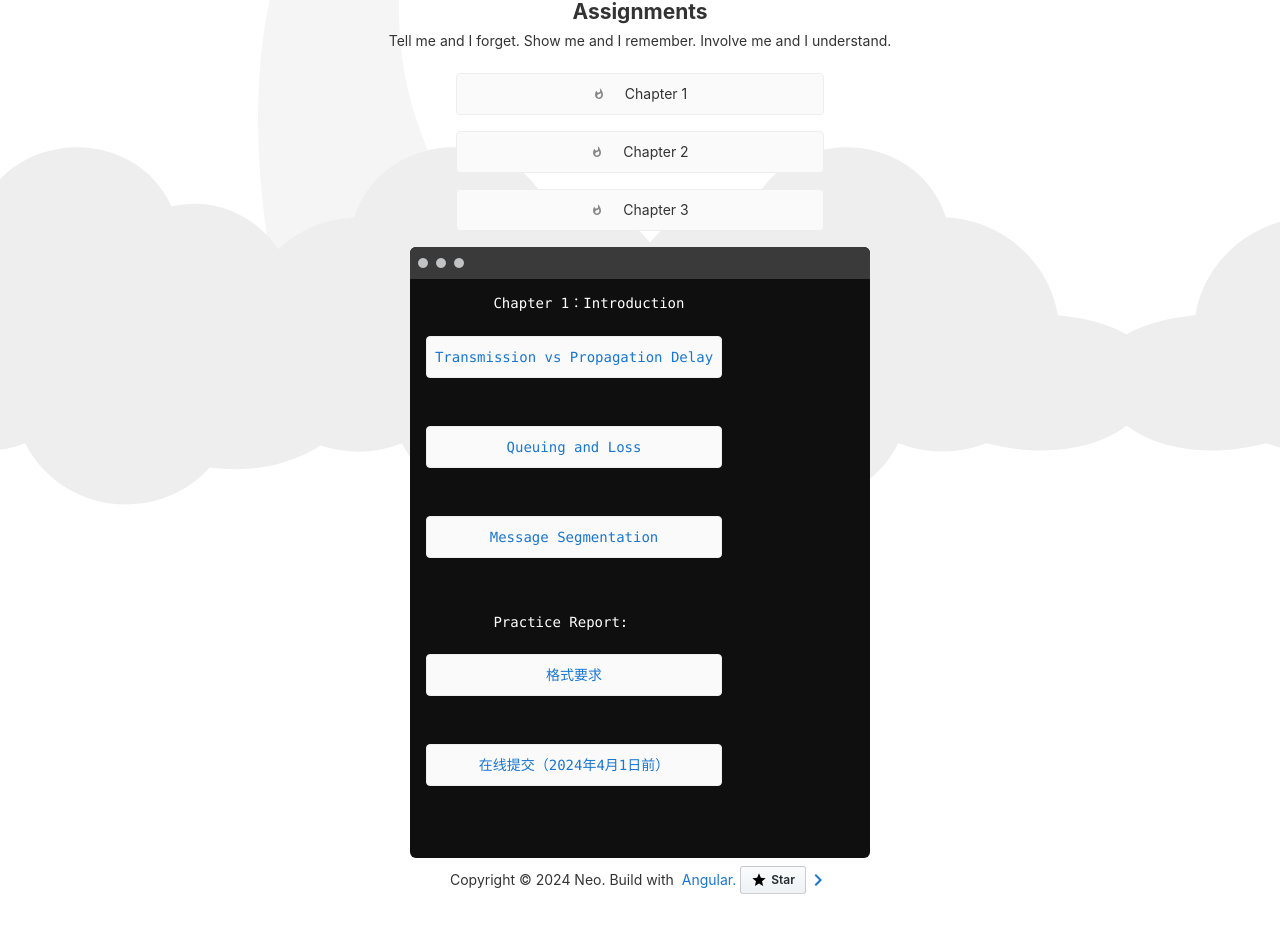
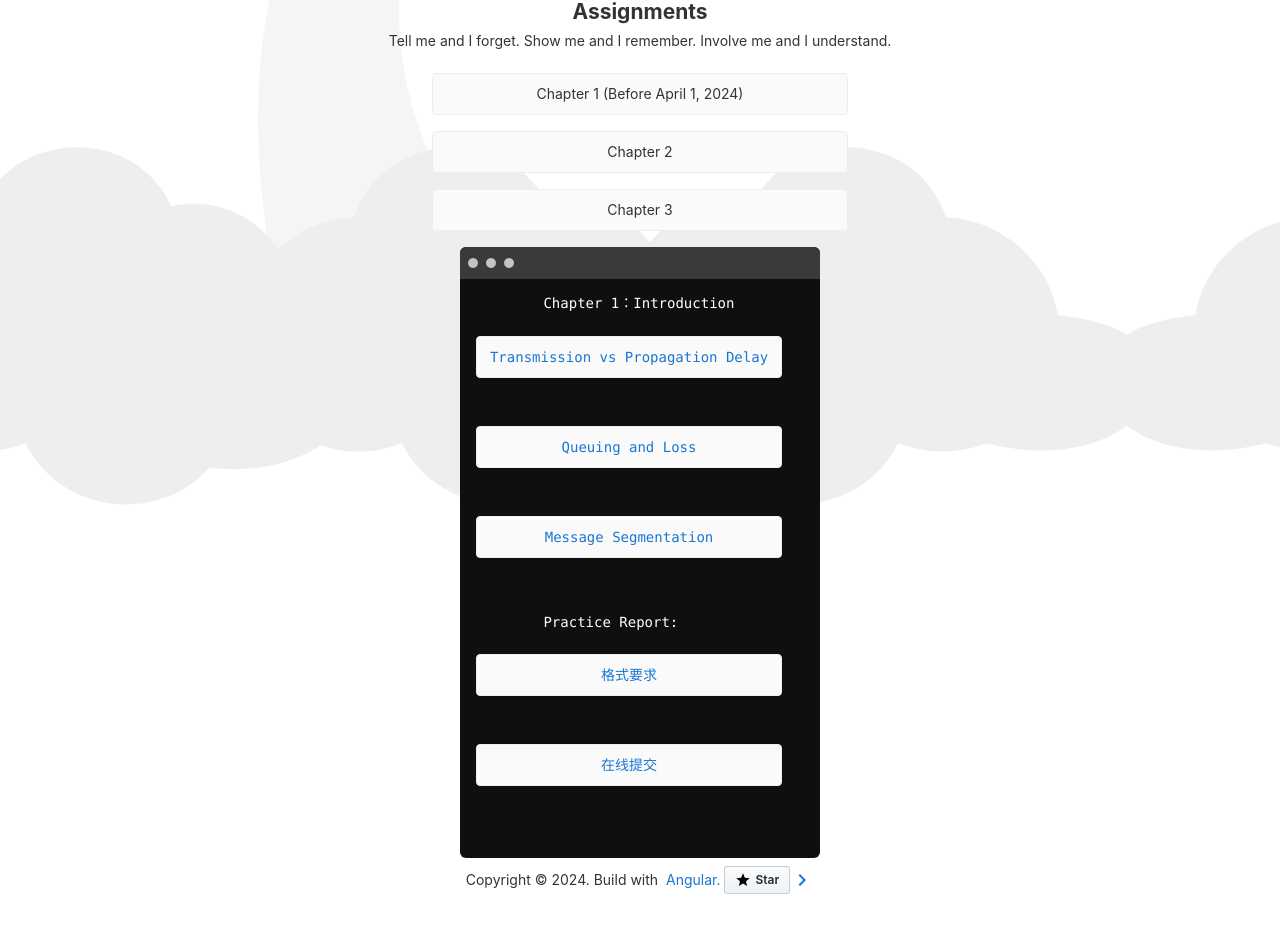
Before and after one commit to walkman617/cn-angular-app, an Angular app: page / in a window 1280 px wide. Shown: the part 391-1317 px from the top of the page. Built offline with nearby package versions, Linux system fonts and the light colour scheme.

Commit message:
Update app.component.html

```diff
--- a/src/app/app.component.html
+++ b/src/app/app.component.html
@@ -100,7 +100,7 @@
     border: 1px solid #eee;
     background-color: #fafafa;
     height: 32px;
-    width: 270px;
+    width: 280px;
     margin: 0 8px 12px;
     padding: 12px;
     display: flex;
@@ -117,7 +117,7 @@
 
   .card.card-small {
     height: 16px;
-    width: 168px;
+    width: 180px;
   }
 
   .card-container .card:not(.highlight-card) {
@@ -176,7 +176,7 @@
   .terminal {
     position: relative;
     width: 80%;
-    max-width: 460px;
+    max-width: 360px;
     border-radius: 6px;
     padding-top: 45px;
     margin-top: 8px;
@@ -377,17 +377,14 @@
 
   <div class="card-container">
     <div class="card card-small" (click)="selection.value = 'default'" tabindex="0">
-      <svg class="material-icons" xmlns="http://www.w3.org/2000/svg" width="24" height="24" viewBox="0 0 48 24"><path d="M13.5.67s.74 2.65.74 4.8c0 2.06-1.35 3.73-3.41 3.73-2.07 0-3.63-1.67-3.63-3.73l.03-.36C5.21 7.51 4 10.62 4 14c0 4.42 3.58 8 8 8s8-3.58 8-8C20 8.61 17.41 3.8 13.5.67zM11.71 19c-1.78 0-3.22-1.4-3.22-3.14 0-1.62 1.05-2.76 2.81-3.12 1.77-.36 3.6-1.21 4.62-2.58.39 1.29.59 2.65.59 4.04 0 2.65-2.15 4.8-4.8 4.8z"/></svg>
-      <span>Chapter 1</span>
+      <span>Chapter 1 (Before April 1, 2024)</span>
     </div>
 
     <div class="card card-small" (click)="selection.value = 'Queuing'" tabindex="0">
-      <svg class="material-icons" xmlns="http://www.w3.org/2000/svg" width="24" height="24" viewBox="0 0 48 24"><path d="M13.5.67s.74 2.65.74 4.8c0 2.06-1.35 3.73-3.41 3.73-2.07 0-3.63-1.67-3.63-3.73l.03-.36C5.21 7.51 4 10.62 4 14c0 4.42 3.58 8 8 8s8-3.58 8-8C20 8.61 17.41 3.8 13.5.67zM11.71 19c-1.78 0-3.22-1.4-3.22-3.14 0-1.62 1.05-2.76 2.81-3.12 1.77-.36 3.6-1.21 4.62-2.58.39 1.29.59 2.65.59 4.04 0 2.65-2.15 4.8-4.8 4.8z"/></svg>
       <span>Chapter 2</span>
     </div>
 
     <div class="card card-small" (click)="selection.value = 'Message'" tabindex="0">
-      <svg class="material-icons" xmlns="http://www.w3.org/2000/svg" width="24" height="24" viewBox="0 0 48 24"><path d="M13.5.67s.74 2.65.74 4.8c0 2.06-1.35 3.73-3.41 3.73-2.07 0-3.63-1.67-3.63-3.73l.03-.36C5.21 7.51 4 10.62 4 14c0 4.42 3.58 8 8 8s8-3.58 8-8C20 8.61 17.41 3.8 13.5.67zM11.71 19c-1.78 0-3.22-1.4-3.22-3.14 0-1.62 1.05-2.76 2.81-3.12 1.77-.36 3.6-1.21 4.62-2.58.39 1.29.59 2.65.59 4.04 0 2.65-2.15 4.8-4.8 4.8z"/></svg>
       <span>Chapter 3</span>
     </div>
 
@@ -404,7 +401,7 @@
         <br/>
         Practice Report:
         <a class="card" target="_blank" rel="noopener" href="https://docs.qq.com/doc/DYlF1RVZjREhFZUlz">格式要求</a>
-        <a class="card" target="_blank" rel="noopener" href="https://docs.qq.com/form/page/DYmpNbGdyRk1GRk5l">在线提交（2024年4月1日前）</a>
+        <a class="card" target="_blank" rel="noopener" href="https://docs.qq.com/form/page/DYmpNbGdyRk1GRk5l">在线提交</a>
 
       </pre>
       <pre *ngSwitchCase="'Queuing'">To be determined</pre>
@@ -417,7 +414,7 @@
 
   <!-- Footer -->
   <footer>
-    Copyright © 2024 Neo.  Build with &nbsp;
+    Copyright © 2024. Build with &nbsp;
       <a href="https://github.com/angular/angular" target="_blank" rel="noopener"> Angular.
         <div class="github-star-badge">
             <svg class="material-icons" xmlns="http://www.w3.org/2000/svg" width="24" height="24" viewBox="0 0 24 24"><path d="M0 0h24v24H0z" fill="none"/><path d="M12 17.27L18.18 21l-1.64-7.03L22 9.24l-7.19-.61L12 2 9.19 8.63 2 9.24l5.46 4.73L5.82 21z"/></svg>
```
